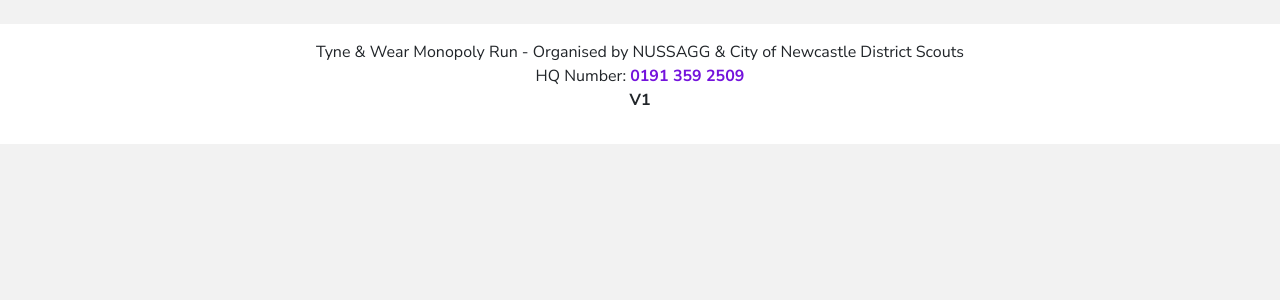
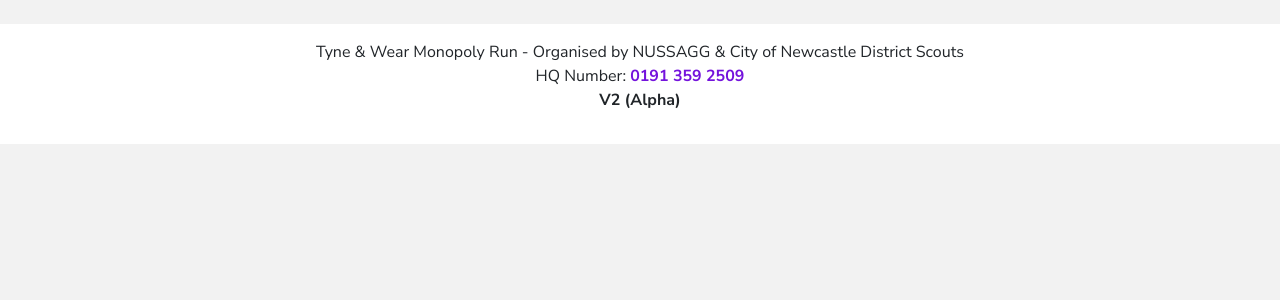
Before and after one commit to JWB-Git/monopoly-run, a PHP site: page /groups/index.php in a window 1280 px wide. Shown: the part 239-539 px from the top of the page. Run offline with PHP 8.4, Linux system fonts and the light colour scheme; the visitor is signed in with stand-in values (Sample User, id 1); data that the repository does not hold is empty; some libraries are stand-ins or nearby versions.

Commit message:
Changed footer message

```diff
--- a/footertext.php
+++ b/footertext.php
@@ -3,5 +3,5 @@
 	<br>
 	HQ Number: <a href="tel:01913592509">0191 359 2509</a>
 	<br>
-	<span class="font-weight-bold">V1</span>
+	<span class="font-weight-bold">V2 (Alpha)</span>
 </p>
```
